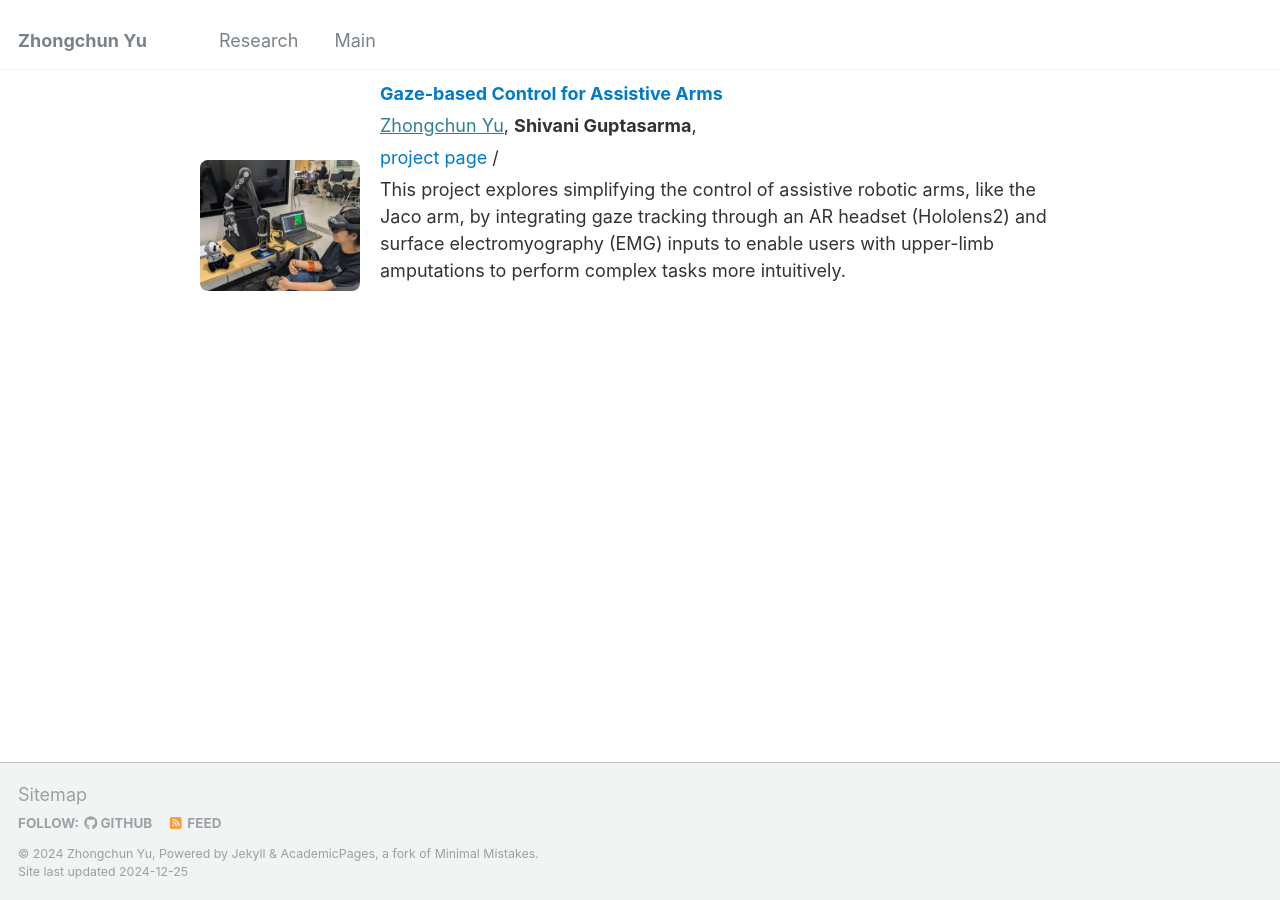
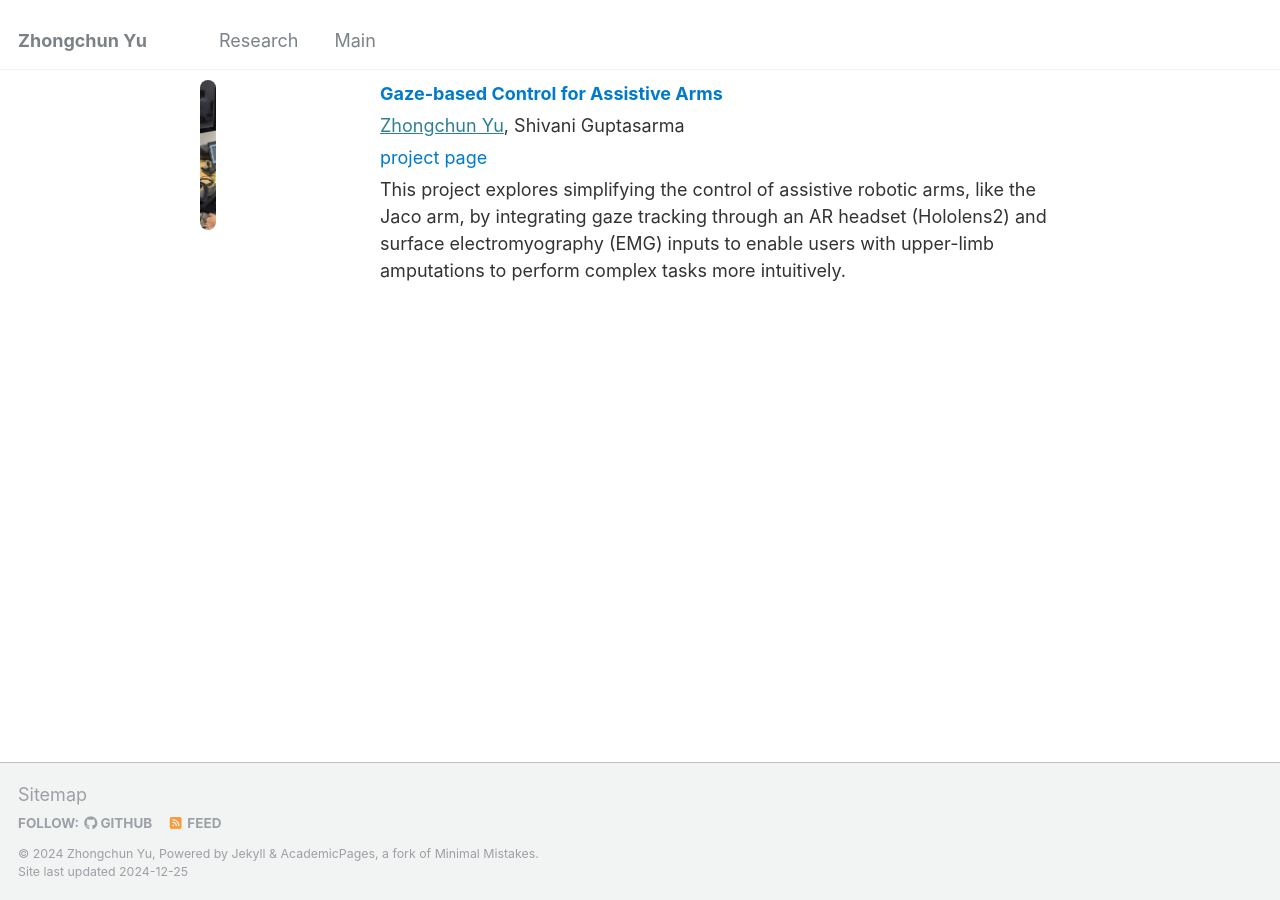
Before and after one commit to yuzhongchun17/yuzhongchun17.github.io, a Jekyll site: the page built from _pages/research.html, in a window 1280 px wide. Built offline with Jekyll 4.4.1, drawn with Linux system fonts in a browser that asks for light colours.

Commit message:
Update research.html

```diff
--- a/_pages/research.html
+++ b/_pages/research.html
@@ -29,23 +29,19 @@
     .research-table tr {
       border: none; /* Remove row borders */
     }
+
     .research-media {
       width: 20%;
+      display: flex;
+      align-items: center;
+      justify-content: center;
     }
 
-    .research-media img,
-    .research-media video {
-      max-width: 100%;
-      border-radius: 8px;
-      display: block;
-    }
-
-    .media-container {
-      position: relative;
-      overflow: hidden;
-      border-radius: 8px;
-      opacity: 0;
-      transition: opacity 0.3s;
+    .research-media img {
+      width: 150px; /* Make the image square */
+      height: 150px; /* Force the height to match width */
+      object-fit: cover; /* Ensure the image content fits and crops excess */
+      border-radius: 8px; /* Optional: add rounded corners */
     }
 
     .research-content {
@@ -57,10 +53,12 @@
       font-weight: bold;
       text-decoration: none;
       color: #007acc;
+      transition: color 0.3s; /* Smooth transition for hover effect */
     }
 
     .research-title:hover {
-      text-decoration: underline;
+      color: orange; /* Change to orange on hover */
+      text-decoration: none; /* Remove underline */
     }
 
     .research-authors,
@@ -79,10 +77,12 @@
     .research-links a {
       color: #007acc;
       text-decoration: none;
+      transition: color 0.3s; /* Smooth transition for hover effect */
     }
 
     .research-links a:hover {
-      text-decoration: underline;
+      color: orange; /* Change to orange on hover */
+      text-decoration: none; /* Remove underline */
     }
 
     /* Responsive adjustments */
@@ -102,6 +102,7 @@
       }
     }
   </style>
+
 </head>
 <body>
   <table class="research-table">
@@ -121,12 +122,10 @@
           Gaze-based Control for Assistive Arms
         </a>
         <p class="research-authors">
-          <a href="https://yuzhongchun17.github.io/">Zhongchun Yu</a>,
-          <strong>Shivani Guptasarma</strong>,
-
+          <a href="https://yuzhongchun17.github.io/">Zhongchun Yu</a>, Shivani Guptasarma
         </p>
         <p class="research-links">
-          <a href="https://src.stanford.edu/demo/gaze-based-control-for-assistive-arms">project page</a> /
+          <a href="https://src.stanford.edu/demo/gaze-based-control-for-assistive-arms">project page</a>
         </p>
         <p class="research-description">
           This project explores simplifying the control of assistive robotic arms, like the Jaco arm, by integrating gaze tracking through an AR headset (Hololens2) and surface electromyography (EMG) inputs to enable users with upper-limb amputations to perform complex tasks more intuitively.        </p>
```
